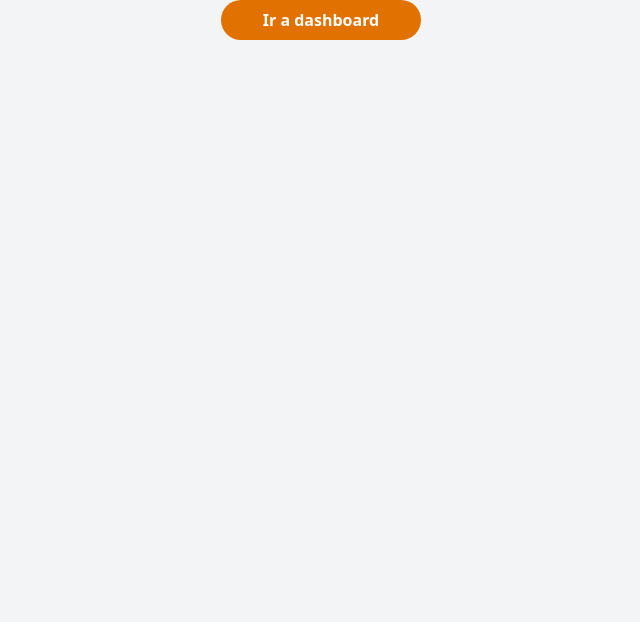
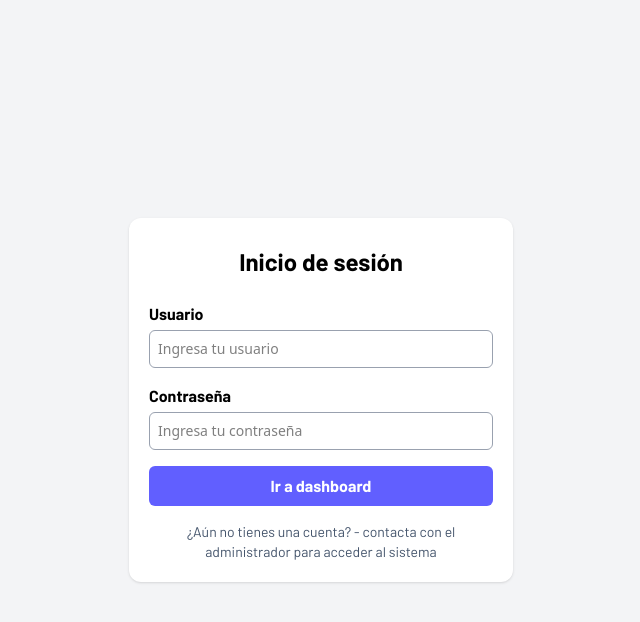
Before and after one commit to GustavoLopez01/project-manager-app, a Next.js app: page / in a window 1280 px wide. Shown: the top 622 px of the page, without its empty margins (319-959 px from the left). Built offline with nearby package versions, Linux system fonts and the light colour scheme.

Commit message:
feat: component Login to authenticate user added

```diff
--- a/app/dashboard/add-project/page.tsx
+++ b/app/dashboard/add-project/page.tsx
@@ -1,6 +1,5 @@
 import AddNewProject from '@/src/components/project/AddNewProject';
 import FormComponent from '@/src/components/project/FormComponent';
-import FormAddProject from '@/src/components/project/FormComponent';
 import Heading from '@/src/components/ui/Heading';
 
 export default async function AddProjectPage() {
--- a/app/dashboard/layout.tsx
+++ b/app/dashboard/layout.tsx
@@ -1,3 +1,4 @@
+import Navbar from '@/src/components/dashboard/Navbar';
 import Sidebar from '@/src/components/dashboard/Sidebar';
 
 export default function DashboardLayout({
@@ -7,6 +8,7 @@ export default function DashboardLayout({
 }>) {
   return (
     <>
+      <Navbar />
       <div className="md:flex">
         <Sidebar />
         <main className="md:flex-1 md:h-screen p-5">
--- a/app/page.tsx
+++ b/app/page.tsx
@@ -1,14 +1,9 @@
-import Link from "next/link";
+import Login from "@/src/components/auth/Login";
 
 export default function Home() {
   return (
-    <div className="flex justify-center items-center">
-      <Link
-        href={'/dashboard/projects'}
-        className="bg-amber-600 w-50 text-center py-2 px-2 rounded-4xl text-white font-bold"
-      >
-        Ir a dashboard
-      </Link>
+    <div className="flex flex-col justify-center items-center h-screen">
+      <Login />
     </div>
   );
 }
--- /dev/null
+++ b/src/components/auth/Login.tsx
@@ -0,0 +1,66 @@
+import Link from 'next/link';
+
+export default function Login() {
+  return (
+    <>
+      <form
+        className="w-96 min-h-52 p-5 flex flex-col space-y-4 bg-white rounded-xl shadow"
+        autoComplete="off"
+      >
+        <h1 className="w-full text-center py-2 text-2xl">
+          Inicio de sesión
+        </h1>
+
+        <div className="grid gap-1">
+          <label
+            htmlFor="username"
+          >
+            Usuario
+          </label>
+
+          <input
+            className="text-sm border-1 border-gray-400 outline-0 p-2 rounded-md"
+            id="username"
+            name="username"
+            type="text"
+            placeholder="Ingresa tu usuario"
+          />
+        </div>
+
+        <div className="grid gap-1">
+          <label
+            htmlFor="username"
+          >
+            Contraseña
+          </label>
+
+          <input
+            className="text-sm border-1 border-gray-400 outline-0 p-2 rounded-md"
+            id="password"
+            name="password"
+            type="password"
+            placeholder="Ingresa tu contraseña"
+          />
+        </div>
+
+        {/* <input
+          className="bg-indigo-500 text-white text-xl rounded-md w-full py-2 font-barlow-bold"
+          type="submit"
+          value="Iniciar sesión"
+        /> */}
+
+        <Link
+          href={'/dashboard/projects'}
+          className="bg-indigo-500 text-white text-center rounded-md w-full py-2 font-barlow-bold"
+        >
+          Ir a dashboard
+        </Link>
+
+        <p className="text-sm text-center font-barlow-regular text-slate-600">
+          ¿Aún no tienes una cuenta? - contacta con el administrador para acceder al sistema
+        </p>
+
+      </form>
+    </>
+  )
+}
--- /dev/null
+++ b/src/components/dashboard/Navbar.tsx
@@ -0,0 +1,18 @@
+import { IoNotifications } from 'react-icons/io5';
+
+export default function Navbar() {
+  return (
+    <>
+      <nav className="w-full h-15 bg-white absolute shadow top-0">
+        <div className="flex justify-end h-full relative">
+          <span className="absolute right-8.5 text-[11px] top-2 font-barlow-bold bg-amber-500 rounded-full w-4 text-center h-4">
+            1
+          </span>
+          <div className="flex items-center px-10">
+            <IoNotifications className="size-5 cursor-pointer" />
+          </div>
+        </div>
+      </nav>
+    </>
+  )
+}
--- a/src/components/dashboard/Sidebar.tsx
+++ b/src/components/dashboard/Sidebar.tsx
@@ -1,24 +1,33 @@
 "use client"
 import Link from 'next/link';
+import { usePathname } from 'next/navigation';
+import Heading from '../ui/Heading';
 import { ROUTES } from '@/src/utils/constants';
-import Heading from '../ui/Heading';
 
 export default function Sidebar() {
+  const pathname = usePathname();
   return (
-    <aside className="md:w-72 h-screen bg-white shadow-xl">
+    <aside className="md:w-72 h-screen bg-white shadow-xl z-10">
       <Heading>
         <span className="w-full text-center block mt-5">Administrador de proyectos</span>
       </Heading>
       <nav className="py-6 flex flex-col">
         {ROUTES.map(route => (
           <Link
-            className="px-10 py-4 font-barlow-regular text-xl"
+            className={`${route.path === pathname ? 'bg-indigo-500 text-white font-barlow-bold' : 'font-barlow-regular'} px-10 py-4 text-xl`}
             key={route.path}
             href={route.path}
           >
             {route.label}
           </Link>
         ))}
+
+        <Link
+          className="px-10 py-4 text-xl font-barlow-regular"
+          href="/"
+        >
+          Cerrar sesión
+        </Link>
       </nav>
     </aside>
   )
--- /dev/null
+++ b/src/components/profile/ProfileComponent.tsx
@@ -0,0 +1,102 @@
+import { prisma } from '@/src/utils/prisma/prisma';
+
+async function getRoles() {
+  return prisma.rol.findMany();
+}
+
+export default async function ProfileComponent() {
+  const roles = await getRoles();
+  return (
+    <>
+      <div
+        className="w-full md:max-w-md min-h-72 bg-white rounded-md shadow mt-5 p-5"
+      >
+        <form
+          autoComplete="off"
+        >
+          <div
+            className="grid grid-cols-1 gap-5"
+          >
+            <div className="grid">
+              <label
+                htmlFor="name"
+              >
+                Nombre
+              </label>
+              <input
+                type="text"
+                id="name"
+                name="name"
+                className="text-sm border-1 border-gray-400 outline-0 p-2 rounded-md"
+                placeholder="Nombre"
+              />
+            </div>
+
+            <div className="grid">
+              <label
+                htmlFor="lastName"
+              >
+                Apellido
+              </label>
+              <input
+                type="text"
+                id="lastName"
+                name="lastName"
+                className="text-sm border-1 border-gray-400 outline-0 p-2 rounded-md"
+                placeholder="Apellido"
+              />
+            </div>
+
+            <div className="grid">
+              <label
+                htmlFor="age"
+              >
+                Edad
+              </label>
+              <input
+                type="text"
+                id="age"
+                name="age"
+                className="text-sm border-1 border-gray-400 outline-0 p-2 rounded-md"
+                placeholder="Edad"
+              />
+            </div>
+
+            <div className="grid opacity-50">
+              <label
+                htmlFor="rol"
+              >
+                Mi rol
+              </label>
+              <select
+                id="rol"
+                name="rol"
+                className="text-sm border-1 border-gray-400 outline-0 p-2 rounded-md"
+                disabled
+              >
+                <option> -- Selecciona una opción -- </option>
+                {roles.map(rol => (
+                  <option
+                    key={rol.id}
+                    value={rol.id}
+                  >
+                    {rol.name}
+                  </option>
+                ))}
+              </select>
+            </div>
+          </div>
+
+          <div className="flex justify-center">
+            <input
+              type="submit"
+              value="Guardar cambios"
+              className="px-6 py-2 md:max-w-xs font-barlow-bold text-white cursor-pointer rounded-full transition hover:bg-indigo-600 bg-indigo-500 mt-10 disabled:cursor-not-allowed disabled:bg-slate-300"
+              disabled
+            />
+          </div>
+        </form>
+      </div>
+    </>
+  )
+}
--- a/src/utils/constants/index.ts
+++ b/src/utils/constants/index.ts
@@ -1,7 +1,7 @@
 export const ROUTES = [
   { label: 'Proyectos', path: '/dashboard/projects' },
+  { label: 'Tareas', path: '/dashboard/tasks' },
   { label: 'Agregar proyecto', path: '/dashboard/add-project' },
-  { label: 'Tareas', path: '/dashboard/tasks' },
   { label: 'Mi perfil', path: '/dashboard/profile' },
 ];
 
@@ -23,3 +23,12 @@ export const FILTERS = [
   { label: 'Prioridad', value: 'priority' },
   { label: 'Fecha de creación', value: 'createdAt' },
 ];
+
+export const FILTERS_ITEMS_PER_PAGE = [
+  { label: '5', value: 5 },
+  { label: '10', value: 10 },
+  { label: '20', value: 20 },
+  { label: '50', value: 50 },
+];
+
+export const DEFAULT_NUMBER_PAGE = 1;
```
